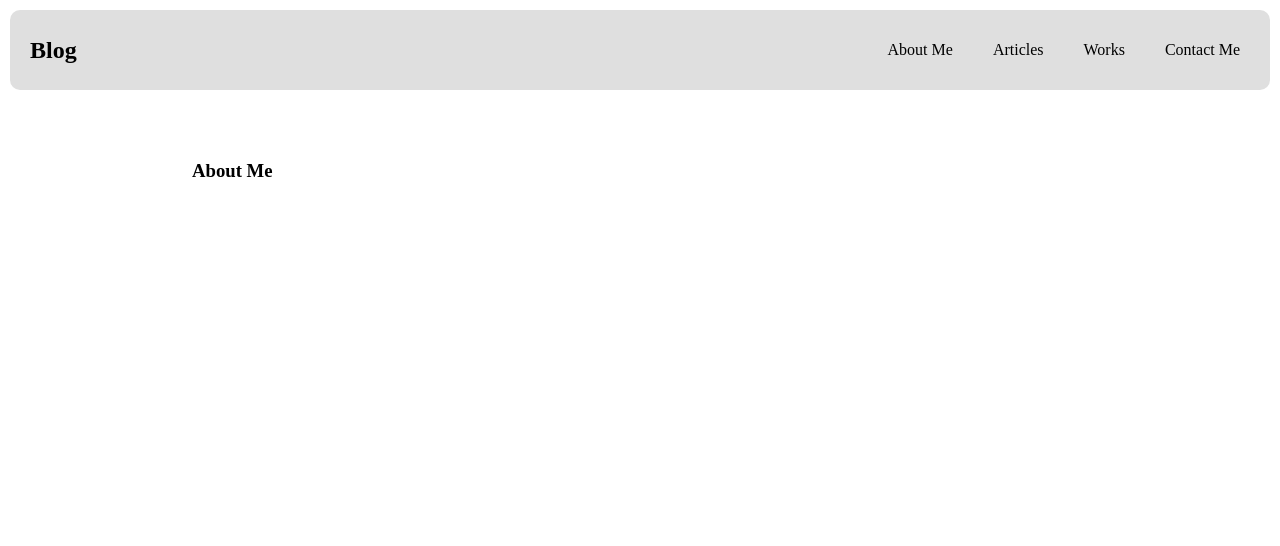
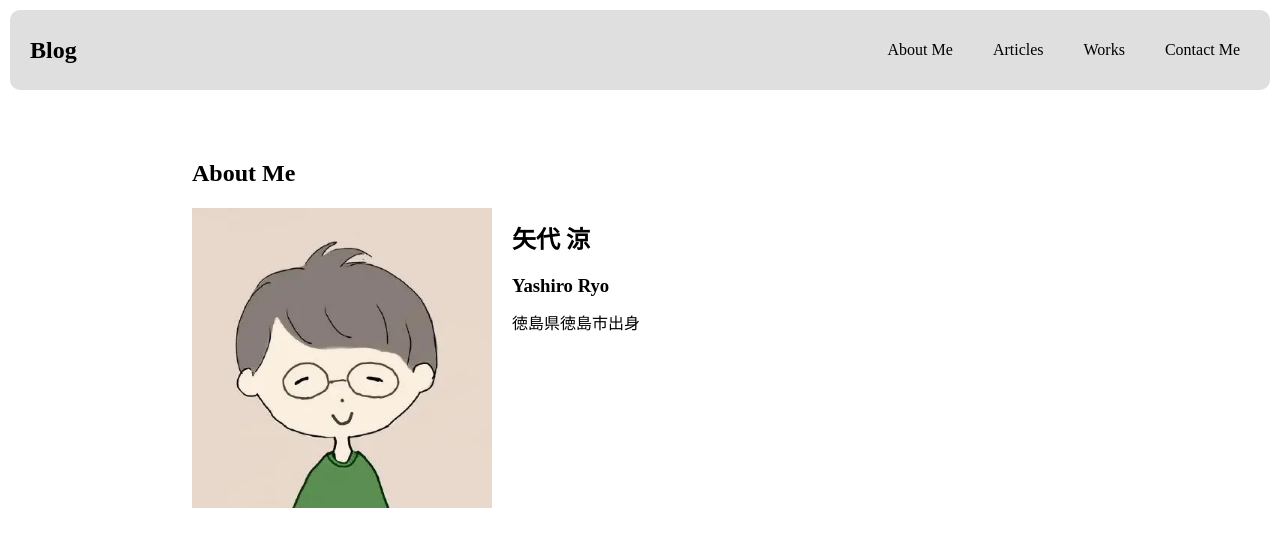
Before and after one commit to yashiro-ryo/burogu, a Nuxt app: page /about in a window 1280 px wide. Shown: the top 546 px of the page. Built offline with nearby package versions, Linux system fonts and the light colour scheme.

Commit message:
feat: プロフィールページを一部実装

```diff
--- a/pages/about/index.vue
+++ b/pages/about/index.vue
@@ -3,7 +3,17 @@
     <Navbar />
     <div class="container">
       <div class="about-me">
-        <h3>About Me</h3>
+        <h2>About Me</h2>
+        <div class="profile">
+          <div class="profile-image">
+            <img src="/profile.webp" width="300px" />
+          </div>
+          <div class="profile-name">
+            <h2>矢代 涼</h2>
+            <h3>Yashiro Ryo</h3>
+            <p>徳島県徳島市出身</p>
+          </div>
+        </div>
       </div>
     </div>
   </div>
@@ -16,5 +26,23 @@ import Navbar from "~/components/Navbar.vue";
 <style lang="scss" scoped>
 .about-me {
   margin-top: 60px;
+
+  .profile {
+    .profile-name {
+      padding-left: 20px;
+    }
+  }
+}
+
+@media screen and (min-width: 891px) {
+  .profile {
+    display: flex;
+  }
+}
+
+@media screen and (max-width: 890px) {
+  .profile {
+    display: block;
+  }
 }
 </style>
```
Also changed, not shown: public/profile.webp (added).
